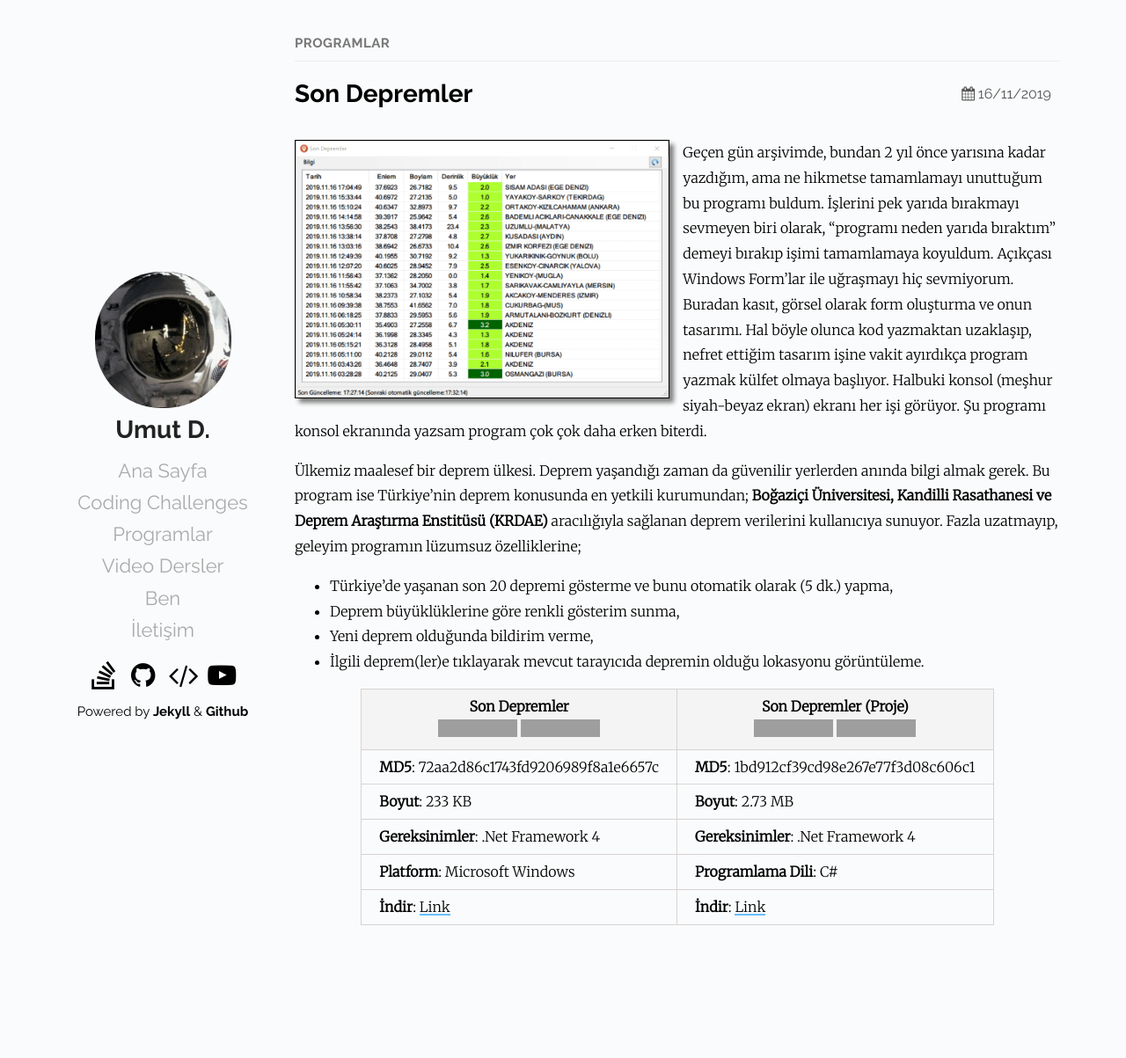
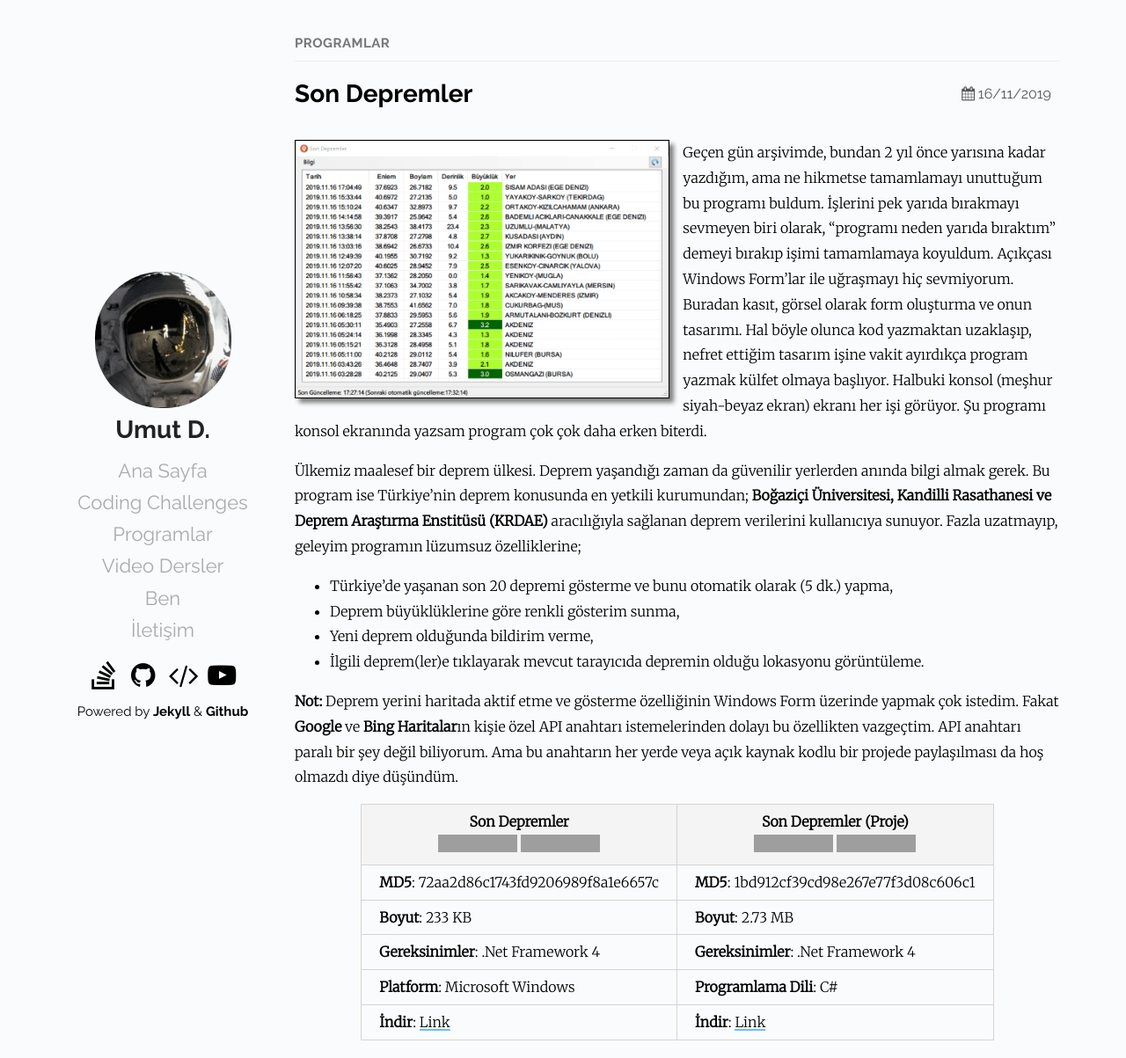
Before and after one commit to Umut-D/umutd.com, a Jekyll site: the page built from _posts/programlar/2019-11-16-son-depremler.md, in a window 1280 px wide and 1203 px high. Shown: the whole window at 88% size. Built offline with Jekyll 4.4.1, drawn with Linux system fonts in a browser that asks for light colours; grey boxes are pictures that could not be loaded.

Commit message:
son depremler programi eklendi

```diff
--- a/_posts/programlar/2019-11-16-son-depremler.md
+++ b/_posts/programlar/2019-11-16-son-depremler.md
@@ -17,6 +17,8 @@ Geçen gün arşivimde, bundan 2 yıl önce yarısına kadar yazdığım, ama ne
 - Yeni deprem olduğunda bildirim verme,
 - İlgili deprem(ler)e tıklayarak mevcut tarayıcıda depremin olduğu lokasyonu görüntüleme.
 
+**Not:** Deprem yerini haritada aktif etme ve gösterme özelliğinin Windows Form üzerinde yapmak çok istedim. Fakat **Google** ve **Bing Haritalar**ın kişie özel API anahtarı istemelerinden dolayı bu özellikten vazgeçtim. API anahtarı paralı bir şey değil biliyorum. Ama bu anahtarın her yerde veya açık kaynak kodlu bir projede paylaşılması da hoş olmazdı diye düşündüm.
+
 {:.tablo-ortali}
 | Son Depremler <br>![Versiyon](https://img.shields.io/badge/Versiyon-1.00-blueviolet.svg?style=flat) ![Durum](https://img.shields.io/badge/Durum-Çalışıyor-success.svg?style=flat) |  Son Depremler (Proje)<br>![Lisans](https://img.shields.io/badge/Lisans-MIT-blue.svg?style=flat) ![Durum](https://img.shields.io/badge/Proje-Devam_Ediyor-success.svg?style=flat)|
 |----------------------------------------- -|-------------------------------------------|
```
